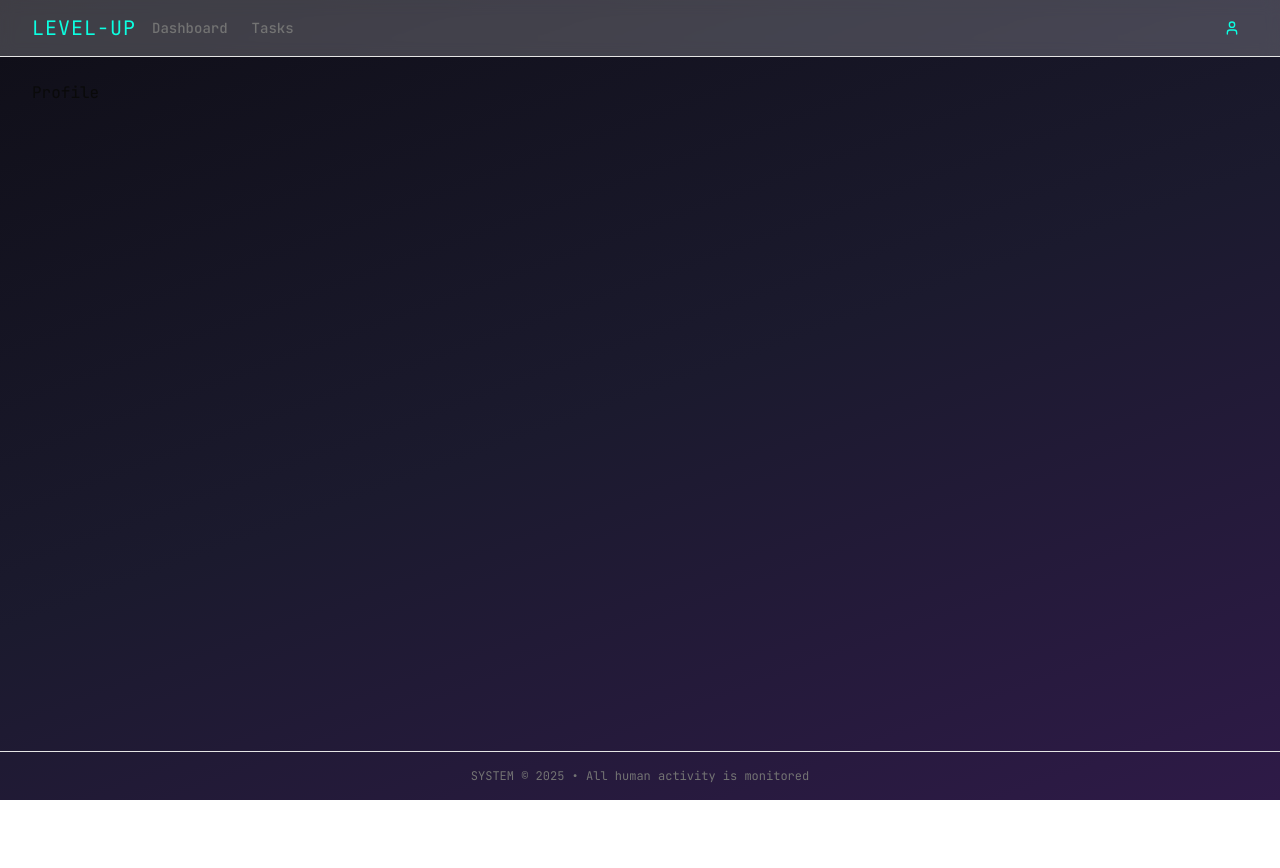
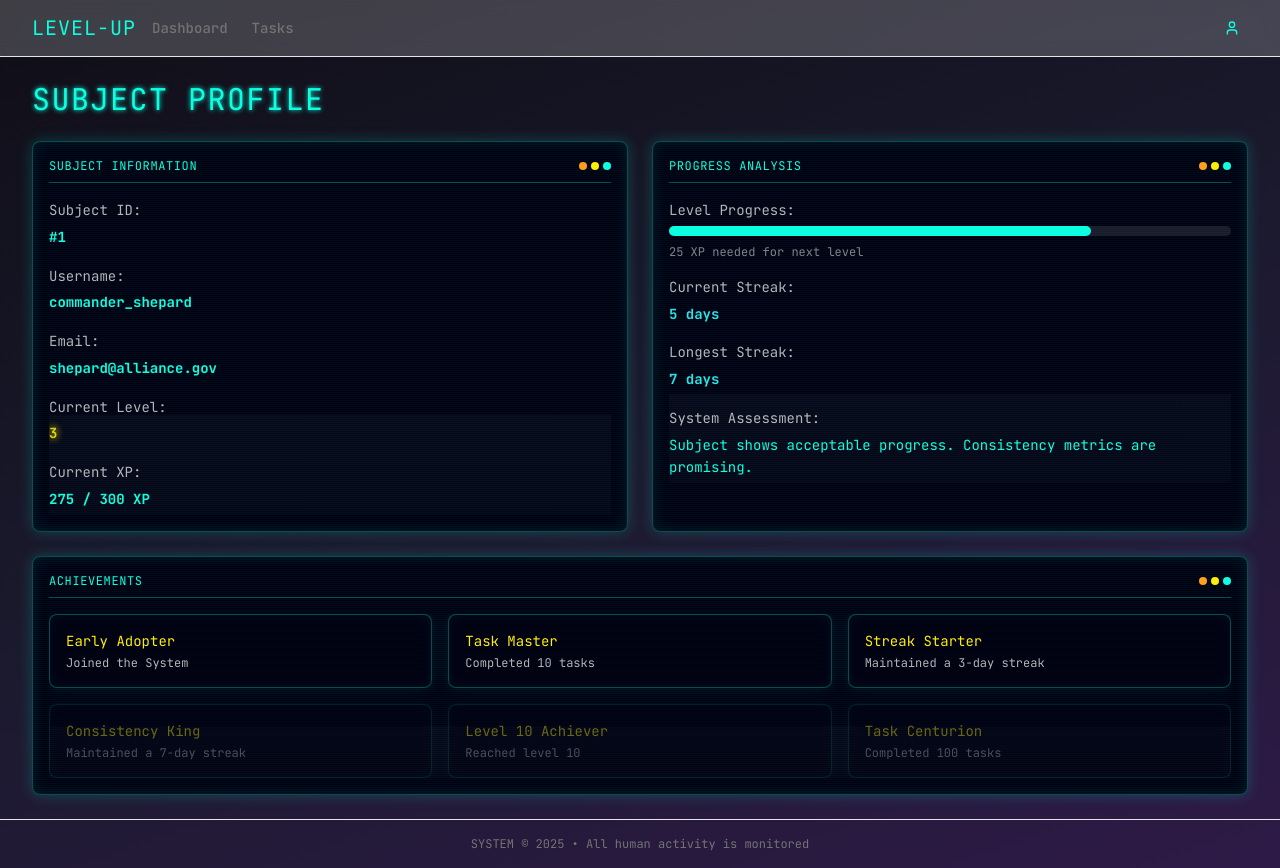
Before and after one commit to 0xuser64bit/level-up, a Next.js app: page /profile in a window 1280 px wide. Before the commit the page ends 800 px from the top, so only its background shows below. Built offline with nearby package versions, Linux system fonts and the light colour scheme.

Commit message:
add: profile

```diff
--- a/app/(protected)/profile/page.tsx
+++ b/app/(protected)/profile/page.tsx
@@ -1,3 +1,163 @@
+import { Terminal, TerminalLine } from "@/components/ui/terminal";
+import { getDemoProgress, getDemoUser } from "@/lib/demo-data";
+
 export default function ProfilePage() {
-  return <div>Profile</div>;
+  const user = getDemoUser();
+  const progress = getDemoProgress();
+
+  // Calculate next level XP
+  const nextLevelXP = progress.level * 100;
+  const currentLevelXP = (progress.level - 1) * 100;
+  const xpToNextLevel = nextLevelXP - progress.xp;
+  const levelProgress =
+    ((progress.xp - currentLevelXP) / (nextLevelXP - currentLevelXP)) * 100;
+
+  return (
+    <div className="space-y-6">
+      <h1 className="cyber-heading text-2xl md:text-3xl">Subject Profile</h1>
+
+      <div className="grid grid-cols-1 lg:grid-cols-2 gap-6">
+        <Terminal title="SUBJECT INFORMATION">
+          <div className="space-y-4">
+            <div>
+              <TerminalLine className="text-white/70">Subject ID:</TerminalLine>
+              <TerminalLine className="text-cyber-blue font-bold">
+                #{user.id}
+              </TerminalLine>
+            </div>
+
+            <div>
+              <TerminalLine className="text-white/70">Username:</TerminalLine>
+              <TerminalLine className="text-cyber-blue font-bold">
+                {user.username}
+              </TerminalLine>
+            </div>
+
+            <div>
+              <TerminalLine className="text-white/70">Email:</TerminalLine>
+              <TerminalLine className="text-cyber-blue font-bold">
+                {user.email}
+              </TerminalLine>
+            </div>
+
+            <div>
+              <TerminalLine className="text-white/70">
+                Current Level:
+              </TerminalLine>
+              <TerminalLine className="text-cyber-yellow glow-text-yellow font-bold">
+                {progress.level}
+              </TerminalLine>
+            </div>
+
+            <div>
+              <TerminalLine className="text-white/70">Current XP:</TerminalLine>
+              <TerminalLine className="text-cyber-blue font-bold">
+                {progress.xp} / {nextLevelXP} XP
+              </TerminalLine>
+            </div>
+          </div>
+        </Terminal>
+
+        <Terminal title="PROGRESS ANALYSIS">
+          <div className="space-y-4">
+            <div>
+              <TerminalLine className="text-white/70">
+                Level Progress:
+              </TerminalLine>
+              <div className="w-full bg-white/10 rounded-full h-2.5 mb-2">
+                <div
+                  className="bg-cyber-blue h-2.5 rounded-full"
+                  style={{ width: `${levelProgress}%` }}
+                ></div>
+              </div>
+              <TerminalLine className="text-white/50 text-xs">
+                {xpToNextLevel} XP needed for next level
+              </TerminalLine>
+            </div>
+
+            <div>
+              <TerminalLine className="text-white/70">
+                Current Streak:
+              </TerminalLine>
+              <TerminalLine className="text-cyber-teal font-bold">
+                {progress.current_streak} days
+              </TerminalLine>
+            </div>
+
+            <div>
+              <TerminalLine className="text-white/70">
+                Longest Streak:
+              </TerminalLine>
+              <TerminalLine className="text-cyber-teal font-bold">
+                {progress.longest_streak} days
+              </TerminalLine>
+            </div>
+
+            <div>
+              <TerminalLine className="text-white/70">
+                System Assessment:
+              </TerminalLine>
+              <TerminalLine className="text-cyber-blue">
+                Subject shows {progress.level < 3 ? "minimal" : "acceptable"}{" "}
+                progress.
+                {progress.current_streak > 3
+                  ? " Consistency metrics are promising."
+                  : " Consistency requires improvement."}
+              </TerminalLine>
+            </div>
+          </div>
+        </Terminal>
+
+        <Terminal title="ACHIEVEMENTS" className="lg:col-span-2">
+          <div className="grid grid-cols-1 sm:grid-cols-2 md:grid-cols-3 gap-4">
+            <div className="cyber-panel p-3">
+              <div className="text-cyber-yellow font-display text-sm mb-1">
+                Early Adopter
+              </div>
+              <div className="text-white/70 text-xs">Joined the System</div>
+            </div>
+
+            <div className="cyber-panel p-3">
+              <div className="text-cyber-yellow font-display text-sm mb-1">
+                Task Master
+              </div>
+              <div className="text-white/70 text-xs">Completed 10 tasks</div>
+            </div>
+
+            <div className="cyber-panel p-3">
+              <div className="text-cyber-yellow font-display text-sm mb-1">
+                Streak Starter
+              </div>
+              <div className="text-white/70 text-xs">
+                Maintained a 3-day streak
+              </div>
+            </div>
+
+            <div className="cyber-panel p-3 opacity-40">
+              <div className="text-cyber-yellow font-display text-sm mb-1">
+                Consistency King
+              </div>
+              <div className="text-white/70 text-xs">
+                Maintained a 7-day streak
+              </div>
+            </div>
+
+            <div className="cyber-panel p-3 opacity-40">
+              <div className="text-cyber-yellow font-display text-sm mb-1">
+                Level 10 Achiever
+              </div>
+              <div className="text-white/70 text-xs">Reached level 10</div>
+            </div>
+
+            <div className="cyber-panel p-3 opacity-40">
+              <div className="text-cyber-yellow font-display text-sm mb-1">
+                Task Centurion
+              </div>
+              <div className="text-white/70 text-xs">Completed 100 tasks</div>
+            </div>
+          </div>
+        </Terminal>
+      </div>
+    </div>
+  );
 }
--- a/components/layout/header.tsx
+++ b/components/layout/header.tsx
@@ -77,7 +77,7 @@ export function Header({ username }: HeaderProps) {
                 </DropdownMenuLabel>
                 <DropdownMenuSeparator />
                 <DropdownMenuItem asChild>
-                  <Link href="/profile">
+                  <Link href="/profile" className="cursor-pointer">
                     <User className="mr-2 h-4 w-4" />
                     <span>Profile</span>
                   </Link>
```
